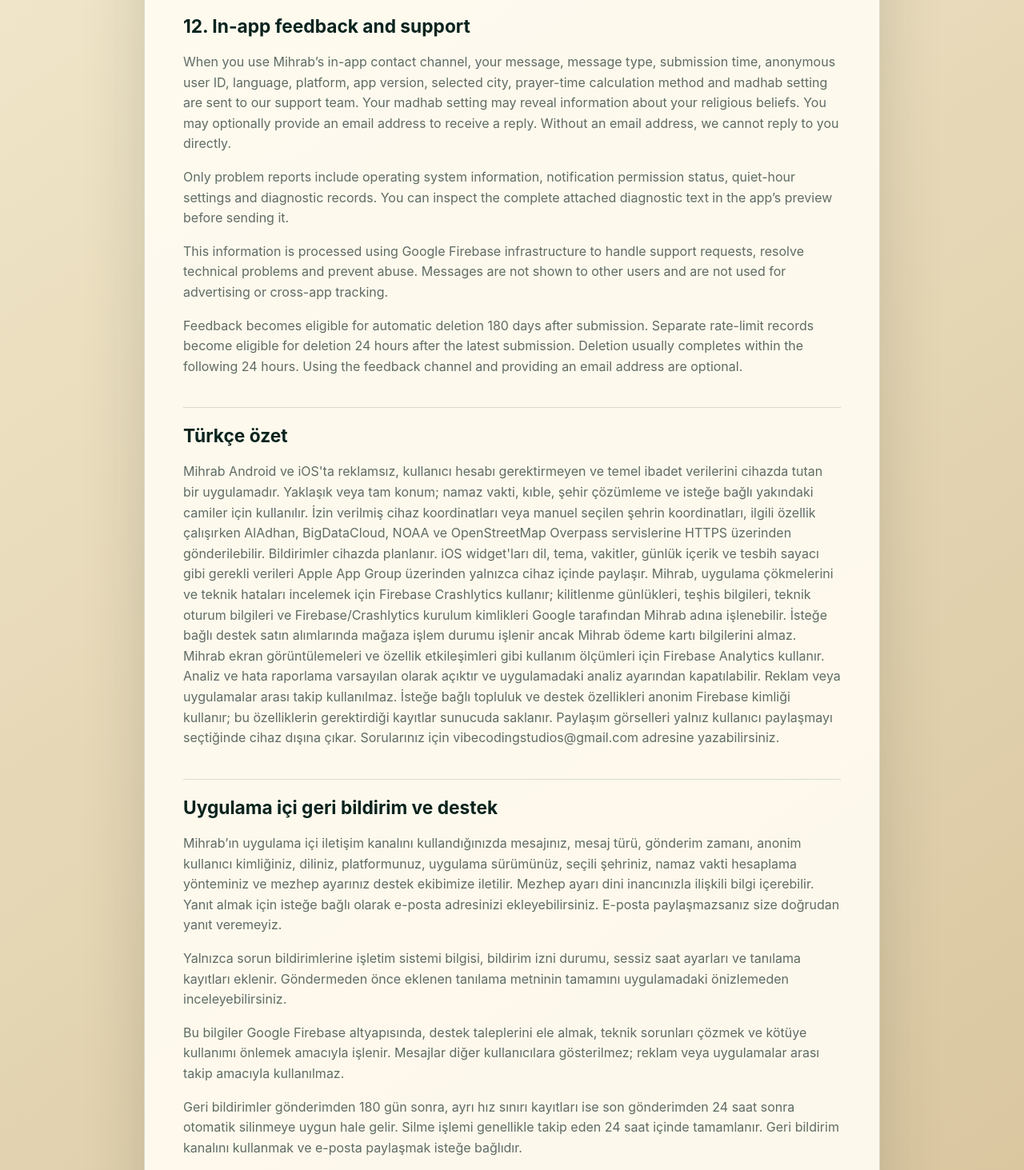
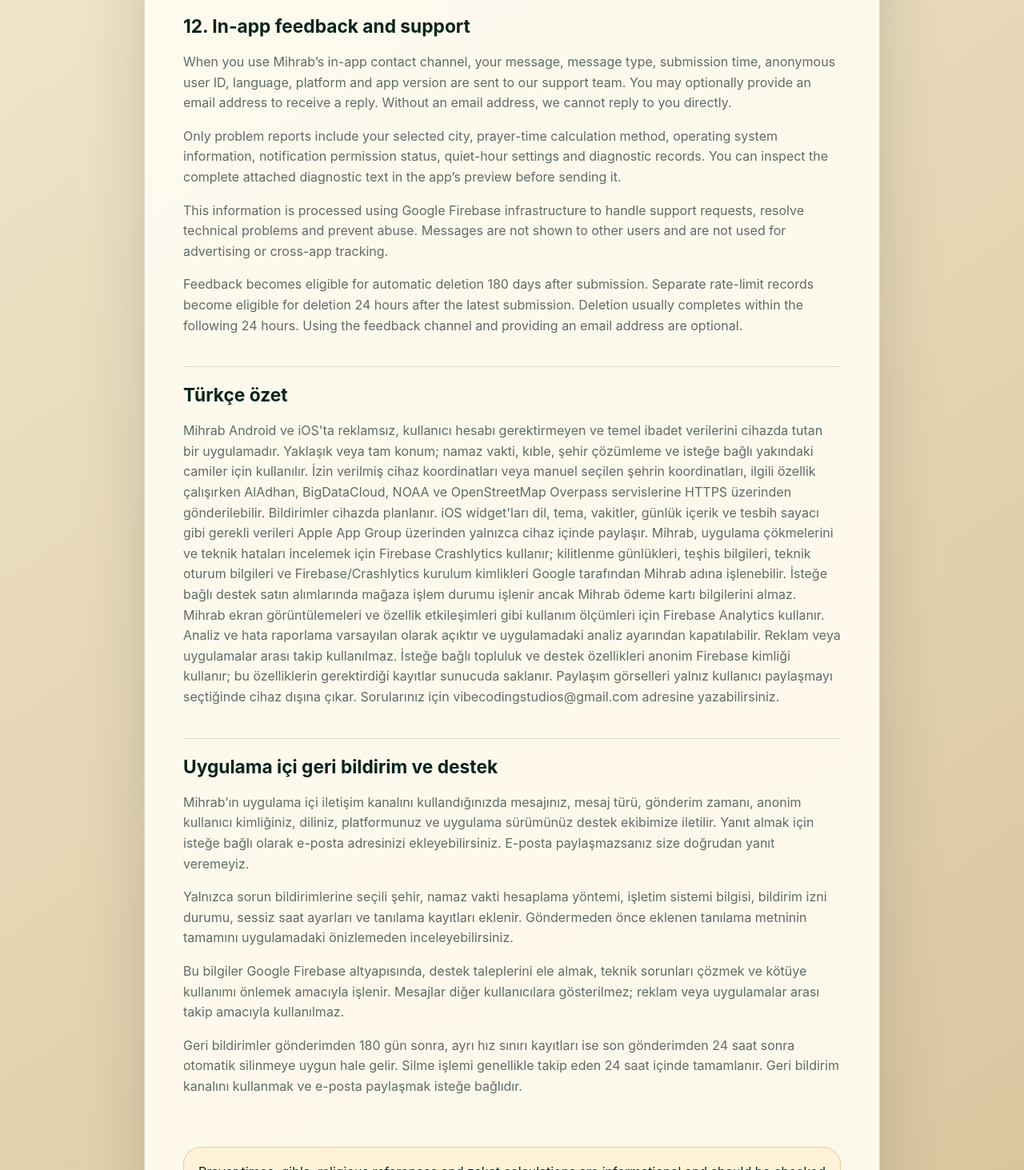
Before and after one commit to yusufemre/mihrab-legal, a plain HTML site: page privacy/index.html in a window 1280 px wide. Shown: the part 4143-5606 px from the top of the page at 80% size. Drawn offline with Linux system fonts and the light colour scheme.

Commit message:
docs: minimize feedback data in Turkish and English privacy policy

```diff
--- a/privacy/index.html
+++ b/privacy/index.html
@@ -135,8 +135,8 @@
 
         <section class="section" lang="en" id="feedback-en">
           <h2>12. In-app feedback and support</h2>
-          <p>When you use Mihrab’s in-app contact channel, your message, message type, submission time, anonymous user ID, language, platform, app version, selected city, prayer-time calculation method and madhab setting are sent to our support team. Your madhab setting may reveal information about your religious beliefs. You may optionally provide an email address to receive a reply. Without an email address, we cannot reply to you directly.</p>
-          <p>Only problem reports include operating system information, notification permission status, quiet-hour settings and diagnostic records. You can inspect the complete attached diagnostic text in the app’s preview before sending it.</p>
+          <p>When you use Mihrab’s in-app contact channel, your message, message type, submission time, anonymous user ID, language, platform and app version are sent to our support team. You may optionally provide an email address to receive a reply. Without an email address, we cannot reply to you directly.</p>
+          <p>Only problem reports include your selected city, prayer-time calculation method, operating system information, notification permission status, quiet-hour settings and diagnostic records. You can inspect the complete attached diagnostic text in the app’s preview before sending it.</p>
           <p>This information is processed using Google Firebase infrastructure to handle support requests, resolve technical problems and prevent abuse. Messages are not shown to other users and are not used for advertising or cross-app tracking.</p>
           <p>Feedback becomes eligible for automatic deletion 180 days after submission. Separate rate-limit records become eligible for deletion 24 hours after the latest submission. Deletion usually completes within the following 24 hours. Using the feedback channel and providing an email address are optional.</p>
         </section>
@@ -151,8 +151,8 @@
 
         <section class="section" lang="tr" id="feedback-tr">
           <h2>Uygulama içi geri bildirim ve destek</h2>
-          <p>Mihrab’ın uygulama içi iletişim kanalını kullandığınızda mesajınız, mesaj türü, gönderim zamanı, anonim kullanıcı kimliğiniz, diliniz, platformunuz, uygulama sürümünüz, seçili şehriniz, namaz vakti hesaplama yönteminiz ve mezhep ayarınız destek ekibimize iletilir. Mezhep ayarı dini inancınızla ilişkili bilgi içerebilir. Yanıt almak için isteğe bağlı olarak e-posta adresinizi ekleyebilirsiniz. E-posta paylaşmazsanız size doğrudan yanıt veremeyiz.</p>
-          <p>Yalnızca sorun bildirimlerine işletim sistemi bilgisi, bildirim izni durumu, sessiz saat ayarları ve tanılama kayıtları eklenir. Göndermeden önce eklenen tanılama metninin tamamını uygulamadaki önizlemeden inceleyebilirsiniz.</p>
+          <p>Mihrab’ın uygulama içi iletişim kanalını kullandığınızda mesajınız, mesaj türü, gönderim zamanı, anonim kullanıcı kimliğiniz, diliniz, platformunuz ve uygulama sürümünüz destek ekibimize iletilir. Yanıt almak için isteğe bağlı olarak e-posta adresinizi ekleyebilirsiniz. E-posta paylaşmazsanız size doğrudan yanıt veremeyiz.</p>
+          <p>Yalnızca sorun bildirimlerine seçili şehir, namaz vakti hesaplama yöntemi, işletim sistemi bilgisi, bildirim izni durumu, sessiz saat ayarları ve tanılama kayıtları eklenir. Göndermeden önce eklenen tanılama metninin tamamını uygulamadaki önizlemeden inceleyebilirsiniz.</p>
           <p>Bu bilgiler Google Firebase altyapısında, destek taleplerini ele almak, teknik sorunları çözmek ve kötüye kullanımı önlemek amacıyla işlenir. Mesajlar diğer kullanıcılara gösterilmez; reklam veya uygulamalar arası takip amacıyla kullanılmaz.</p>
           <p>Geri bildirimler gönderimden 180 gün sonra, ayrı hız sınırı kayıtları ise son gönderimden 24 saat sonra otomatik silinmeye uygun hale gelir. Silme işlemi genellikle takip eden 24 saat içinde tamamlanır. Geri bildirim kanalını kullanmak ve e-posta paylaşmak isteğe bağlıdır.</p>
         </section>
```
